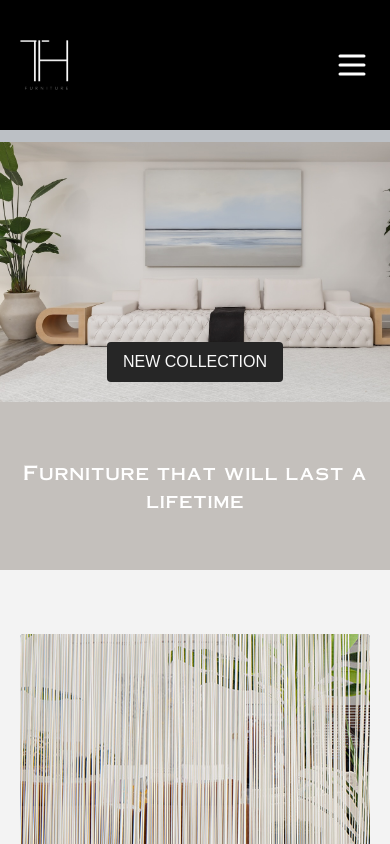
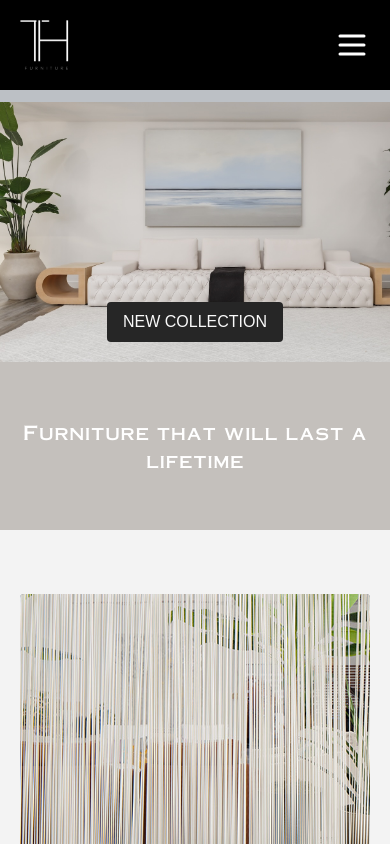
Before and after one commit to qbixmex/the-furniture, a Next.js app: page / in a window 390 px wide. Shown: the top 844 px of the page. Built offline with nearby package versions, Linux system fonts and the light colour scheme.

Commit message:
Mobile navigation links fixed

```diff
--- a/package.json
+++ b/package.json
@@ -1,6 +1,6 @@
 {
   "name": "the-furniture",
-  "version": "0.3.4",
+  "version": "0.3.6",
   "private": true,
   "scripts": {
     "dev": "next dev",
--- a/src/app/(components)/main-navigation.module.css
+++ b/src/app/(components)/main-navigation.module.css
@@ -7,7 +7,7 @@
 }
 
 .logo {
-  @apply py-10;
+  @apply py-5 md:py-10;
 }
 
 .logo img {
--- a/src/app/(components)/navigation-mobile.module.css
+++ b/src/app/(components)/navigation-mobile.module.css
@@ -1,5 +1,13 @@
 .navigationMobileLinks {
-  @apply absolute top-0 bg-white w-full h-screen grid place-content-center gap-y-10 transition-all duration-500 ease-in-out z-[200];
+  @apply absolute top-0 bg-white w-full h-screen grid place-content-center gap-y-10 transition-all duration-500 ease-in-out z-[200] overflow-auto;
+}
+
+@media (max-width: 1024px) and (orientation: landscape) {
+  .navigationMobileLinks {
+    display: grid;
+    grid-template-columns: repeat(2, 1fr);
+    padding: 0 10%;
+  }
 }
 
 .navigationMobileCloseBtn {
```
